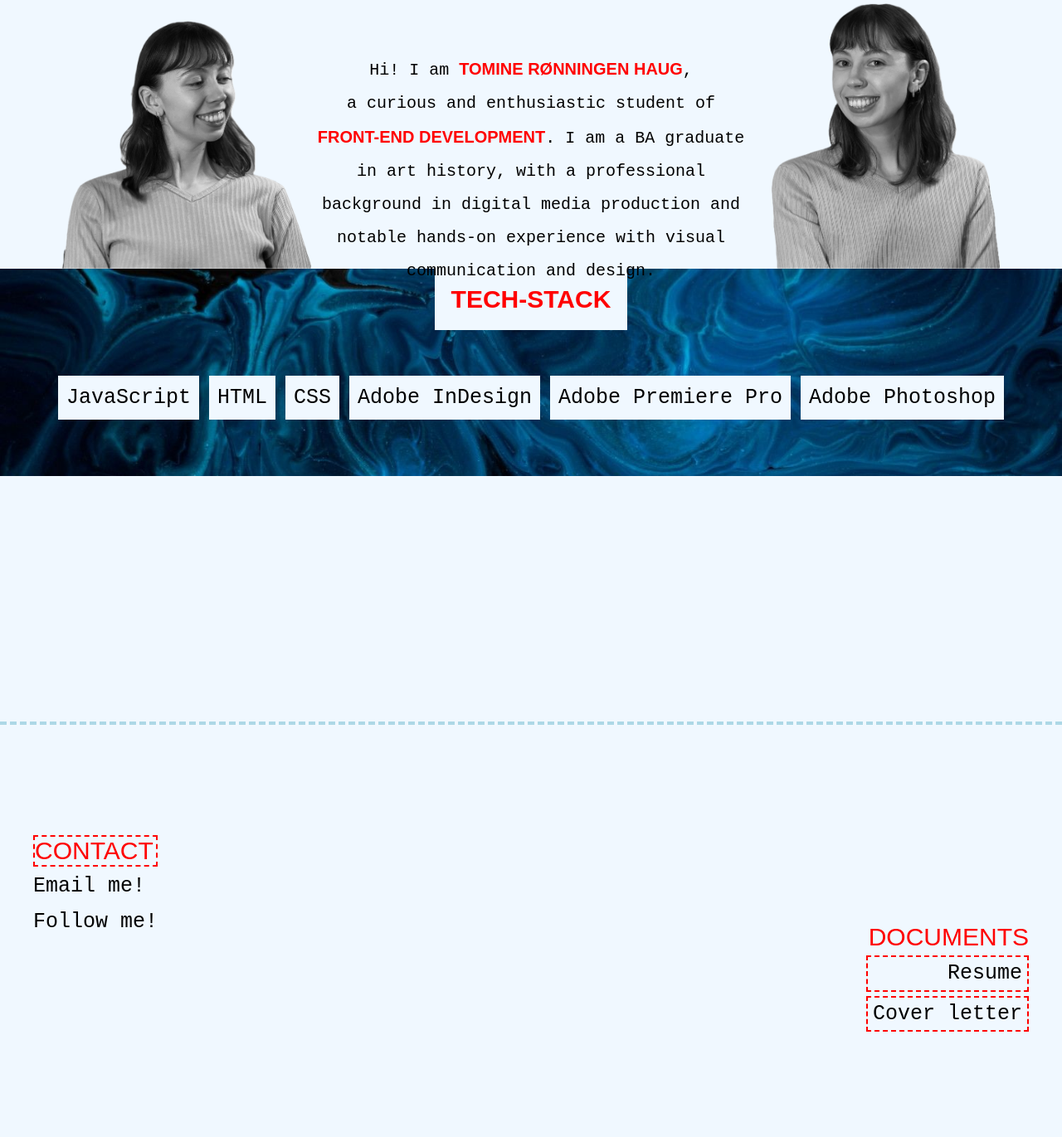
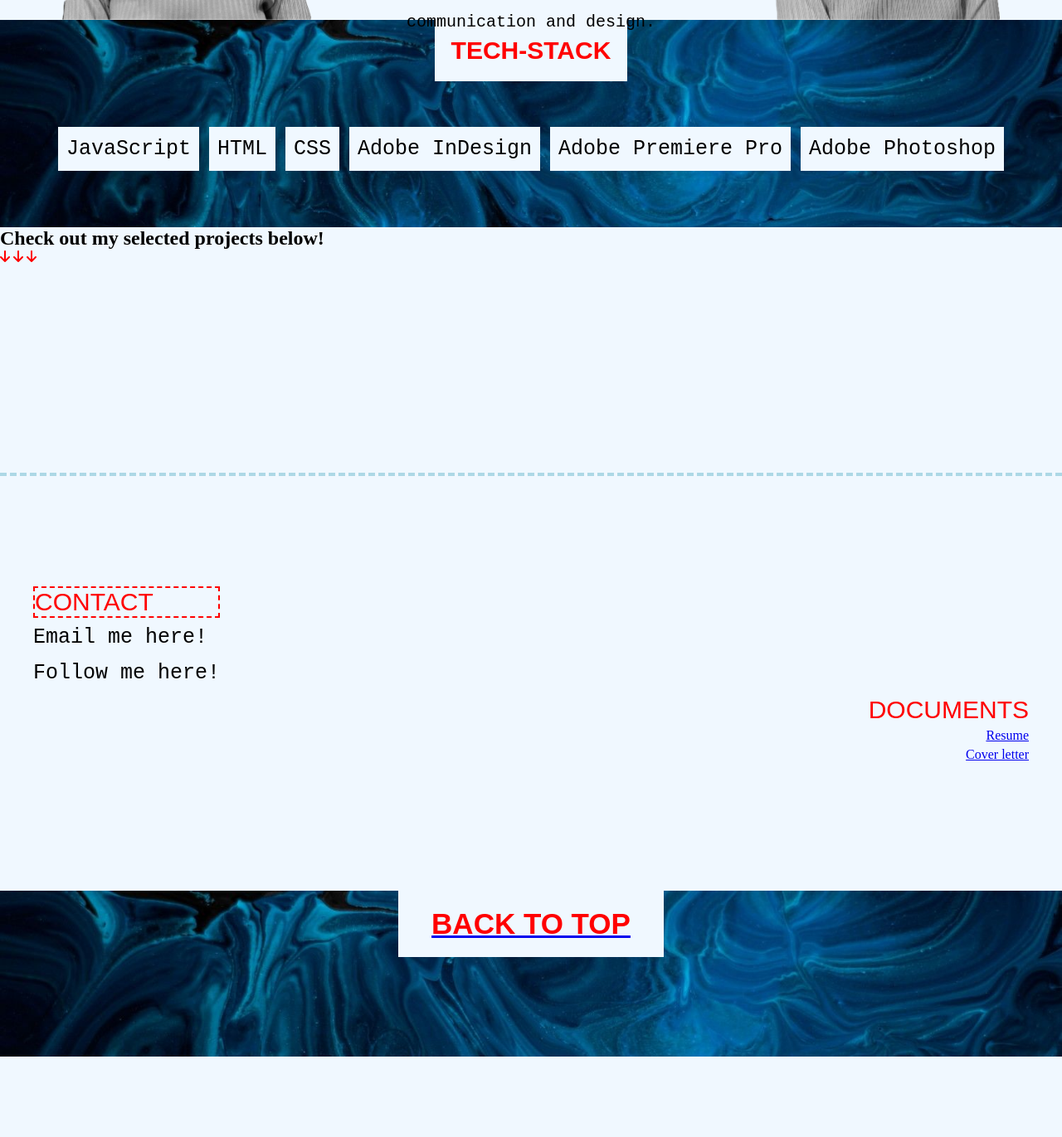
Before and after one commit to tominehaug/portfolio, a plain HTML site: page index.html in a window 1280 px wide. Shown: the part 972-2343 px from the top of the page at 83% size. After the commit the page ends 2246 px from the top, so only its background shows below. Drawn offline with Linux system fonts and the light colour scheme; a web font is replaced by a local one.

Commit message:
removed image section and added same-page href to links

```diff
--- a/index.html
+++ b/index.html
@@ -14,23 +14,21 @@
   </head>
   <body>
     <header>
-      <p>projects</p>
+      <a href="#projects">projects</a>
       <h1>Tomine Rønningen Haug</h1>
-      <p>contact</p>
+      <a href="#details">contact</a>
     </header>
     <section id="welcome">
       <div>Welcome to my portfolio!</div>
       <p>scroll for more info</p>
       <i class="fa-solid fa-arrow-down"></i>
     </section>
-    <div class="image-section">
-      <img src="images/blue.jpg" alt="" />
-    </div>
     <section id="introduction">
       <div class="wrapper">
         <img
           src="images/portrait_left.png"
           alt="self portrait facing the profile description"
+          class="left-portrait"
         />
         <div>
           <p>
@@ -45,6 +43,7 @@
         <img
           src="images/portrait_right.png"
           alt="self portrait facing the profile description"
+          class="right-portrait"
         />
       </div>
     </section>
@@ -59,23 +58,32 @@
         <p>Adobe Photoshop</p>
       </div>
     </section>
-    <section id="projects"></section>
+    <section id="projects">
+      <h2>Check out my selected projects below!</h2>
+      <div class="arrows">
+        <i class="fa-solid fa-arrow-down left"></i>
+        <i class="fa-solid fa-arrow-down"></i>
+        <i class="fa-solid fa-arrow-down right"></i>
+      </div>
+      <div class="projects"></div>
+    </section>
     <section id="details">
       <div class="contact">
         <h2>Contact</h2>
-        <a href="mailto:tomine_haug@live.no">Email me!</a>
+        <a href="mailto:tomine_haug@live.no">Email me here!</a>
         <a href="https://www.linkedin.com/in/tomine-rønningen-haug-b73568305 "
-          >Follow me!</a
+          >Follow me here!</a
         >
       </div>
       <div class="documents">
         <h2>Documents</h2>
-        <button>Resume</button>
-        <button>Cover letter</button>
+        <a href="documents/CV_Haug(eng).pdf" download="CV_Haug.pdf">Resume</a>
+        <a href="documents/CoverLetter_Haug.pdf" download="">Cover letter</a>
       </div>
     </section>
     <footer>
-      <p>back to top</p>
+      <a href="#"><p>back to top</p></a>
     </footer>
+    <script src="js/projects.js"></script>
   </body>
 </html>
```
